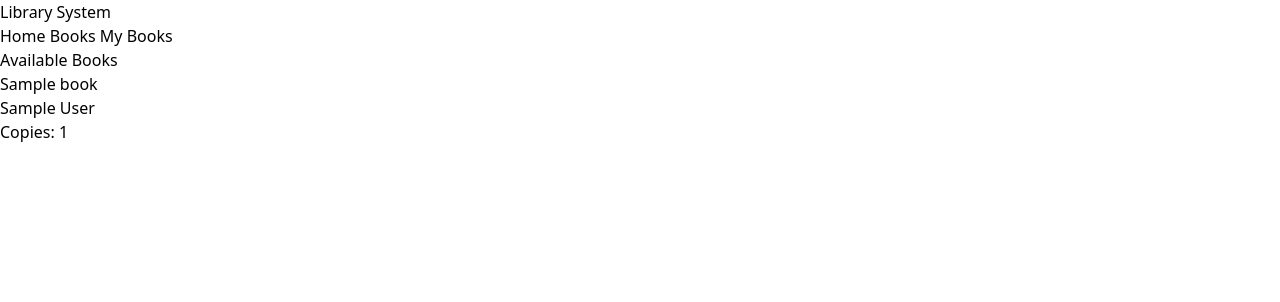
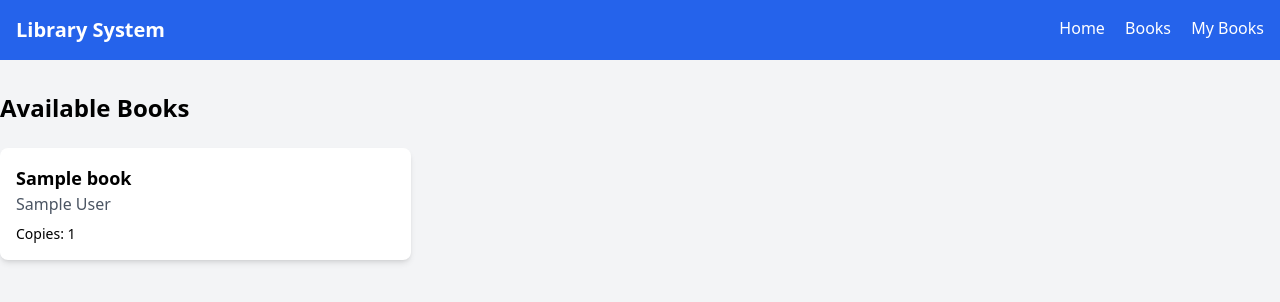
Before and after one commit to kay1403/library-management-system-api, a Django app: template templates/books/book_list.html in a window 1280 px wide. Shown: the top 302 px of the page. Run offline with Django 5.2, Linux system fonts and the light colour scheme; the template is opened without the code that fills it: values that come from a table or form of the project are taken from there, others are empty; tables that the repository leaves empty hold one stand-in row (values such as "Sample post"); parts of the project's set-up code (start-up, migrations or seed data) failed here and were passed over.

Commit message:
templates1

```diff
--- a/books/models.py
+++ b/books/models.py
@@ -51,6 +51,14 @@ class Transaction(models.Model):
 
         super().save(*args, **kwargs)
 
+    @property
+    def status(self):
+        if self.return_date:
+            return "returned"
+        elif self.due_date and self.due_date < timezone.now():
+            return "overdue"
+        return "active"
+
     class Meta:
         constraints = [
             models.UniqueConstraint(
--- a/library_management/urls.py
+++ b/library_management/urls.py
@@ -2,19 +2,27 @@ from django.contrib import admin
 from django.urls import path, include
 from django.http import JsonResponse
 from drf_spectacular.views import SpectacularAPIView, SpectacularSwaggerView
+from books.views import book_list_page, my_transactions_page
+from django.shortcuts import render
+from users.views import login_page, register_page
 
 
 
-def home(request):
-    return JsonResponse({
-        "message": "Library Management API is running"
-    })
+
+
+def home_page(request):
+    return render(request, "home.html")
+
 
 urlpatterns = [
-    path('', home),
+    path('', home_page),
     path('admin/', admin.site.urls),
     path('api/', include('books.urls')),
     path('api/', include('users.urls')),
     path('api/schema/', SpectacularAPIView.as_view(), name='schema'),
     path('api/docs/', SpectacularSwaggerView.as_view(url_name='schema'), name='swagger-ui'),
+    path('books/', book_list_page),
+    path('my-transactions/', my_transactions_page),
+    path("login/", login_page),
+    path("register/", register_page),
 ]
--- a/static/css/output.css
+++ b/static/css/output.css
@@ -553,3 +553,245 @@ video {
   --tw-contain-paint:  ;
   --tw-contain-style:  ;
 }
+
+.container {
+  width: 100%;
+}
+
+@media (min-width: 640px) {
+  .container {
+    max-width: 640px;
+  }
+}
+
+@media (min-width: 768px) {
+  .container {
+    max-width: 768px;
+  }
+}
+
+@media (min-width: 1024px) {
+  .container {
+    max-width: 1024px;
+  }
+}
+
+@media (min-width: 1280px) {
+  .container {
+    max-width: 1280px;
+  }
+}
+
+@media (min-width: 1536px) {
+  .container {
+    max-width: 1536px;
+  }
+}
+
+.static {
+  position: static;
+}
+
+.mx-auto {
+  margin-left: auto;
+  margin-right: auto;
+}
+
+.mb-4 {
+  margin-bottom: 1rem;
+}
+
+.mb-6 {
+  margin-bottom: 1.5rem;
+}
+
+.mr-4 {
+  margin-right: 1rem;
+}
+
+.mt-2 {
+  margin-top: 0.5rem;
+}
+
+.mt-8 {
+  margin-top: 2rem;
+}
+
+.block {
+  display: block;
+}
+
+.flex {
+  display: flex;
+}
+
+.table {
+  display: table;
+}
+
+.grid {
+  display: grid;
+}
+
+.min-h-screen {
+  min-height: 100vh;
+}
+
+.min-w-full {
+  min-width: 100%;
+}
+
+.max-w-md {
+  max-width: 28rem;
+}
+
+.grid-cols-1 {
+  grid-template-columns: repeat(1, minmax(0, 1fr));
+}
+
+.justify-between {
+  justify-content: space-between;
+}
+
+.gap-6 {
+  gap: 1.5rem;
+}
+
+.rounded {
+  border-radius: 0.25rem;
+}
+
+.rounded-lg {
+  border-radius: 0.5rem;
+}
+
+.border-t {
+  border-top-width: 1px;
+}
+
+.bg-blue-600 {
+  --tw-bg-opacity: 1;
+  background-color: rgb(37 99 235 / var(--tw-bg-opacity));
+}
+
+.bg-gray-100 {
+  --tw-bg-opacity: 1;
+  background-color: rgb(243 244 246 / var(--tw-bg-opacity));
+}
+
+.bg-gray-200 {
+  --tw-bg-opacity: 1;
+  background-color: rgb(229 231 235 / var(--tw-bg-opacity));
+}
+
+.bg-green-200 {
+  --tw-bg-opacity: 1;
+  background-color: rgb(187 247 208 / var(--tw-bg-opacity));
+}
+
+.bg-green-600 {
+  --tw-bg-opacity: 1;
+  background-color: rgb(22 163 74 / var(--tw-bg-opacity));
+}
+
+.bg-white {
+  --tw-bg-opacity: 1;
+  background-color: rgb(255 255 255 / var(--tw-bg-opacity));
+}
+
+.p-4 {
+  padding: 1rem;
+}
+
+.p-6 {
+  padding: 1.5rem;
+}
+
+.px-4 {
+  padding-left: 1rem;
+  padding-right: 1rem;
+}
+
+.py-2 {
+  padding-top: 0.5rem;
+  padding-bottom: 0.5rem;
+}
+
+.text-center {
+  text-align: center;
+}
+
+.text-2xl {
+  font-size: 1.5rem;
+  line-height: 2rem;
+}
+
+.text-3xl {
+  font-size: 1.875rem;
+  line-height: 2.25rem;
+}
+
+.text-lg {
+  font-size: 1.125rem;
+  line-height: 1.75rem;
+}
+
+.text-sm {
+  font-size: 0.875rem;
+  line-height: 1.25rem;
+}
+
+.text-xl {
+  font-size: 1.25rem;
+  line-height: 1.75rem;
+}
+
+.font-bold {
+  font-weight: 700;
+}
+
+.font-semibold {
+  font-weight: 600;
+}
+
+.text-gray-600 {
+  --tw-text-opacity: 1;
+  color: rgb(75 85 99 / var(--tw-text-opacity));
+}
+
+.text-green-800 {
+  --tw-text-opacity: 1;
+  color: rgb(22 101 52 / var(--tw-text-opacity));
+}
+
+.text-red-600 {
+  --tw-text-opacity: 1;
+  color: rgb(220 38 38 / var(--tw-text-opacity));
+}
+
+.text-white {
+  --tw-text-opacity: 1;
+  color: rgb(255 255 255 / var(--tw-text-opacity));
+}
+
+.shadow {
+  --tw-shadow: 0 1px 3px 0 rgb(0 0 0 / 0.1), 0 1px 2px -1px rgb(0 0 0 / 0.1);
+  --tw-shadow-colored: 0 1px 3px 0 var(--tw-shadow-color), 0 1px 2px -1px var(--tw-shadow-color);
+  box-shadow: var(--tw-ring-offset-shadow, 0 0 #0000), var(--tw-ring-shadow, 0 0 #0000), var(--tw-shadow);
+}
+
+.shadow-md {
+  --tw-shadow: 0 4px 6px -1px rgb(0 0 0 / 0.1), 0 2px 4px -2px rgb(0 0 0 / 0.1);
+  --tw-shadow-colored: 0 4px 6px -1px var(--tw-shadow-color), 0 2px 4px -2px var(--tw-shadow-color);
+  box-shadow: var(--tw-ring-offset-shadow, 0 0 #0000), var(--tw-ring-shadow, 0 0 #0000), var(--tw-shadow);
+}
+
+.hover\:underline:hover {
+  text-decoration-line: underline;
+}
+
+@media (min-width: 768px) {
+  .md\:grid-cols-3 {
+    grid-template-columns: repeat(3, minmax(0, 1fr));
+  }
+}
```
Also changed, not shown: books/views.py (+17 -0 lines), library_management/settings.py (+7 -5 lines), requirements.txt (+6 -4 lines), templates/books/book_detail.html (+11 -0 lines), templates/books/overdue.html (added, +14 -0 lines), templates/includes/messages.html (added, +7 -0 lines), templates/includes/navbar.html (added, +10 -0 lines), templates/users/login.html (+14 -0 lines), templates/users/register.html (+14 -0 lines), users/views.py (+24 -0 lines), templates/users/profile.html (added).
